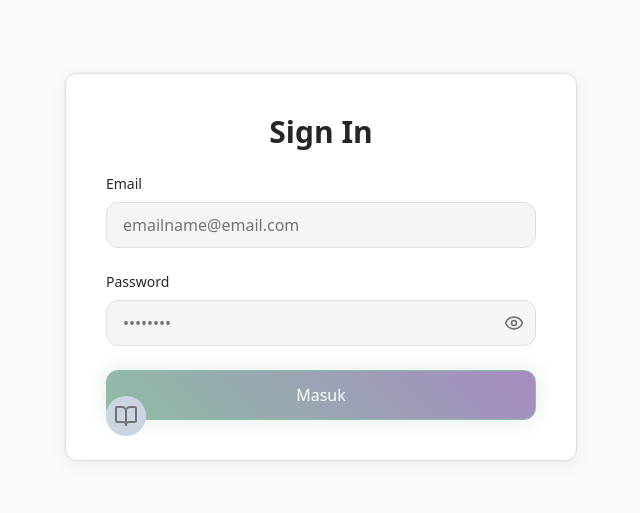
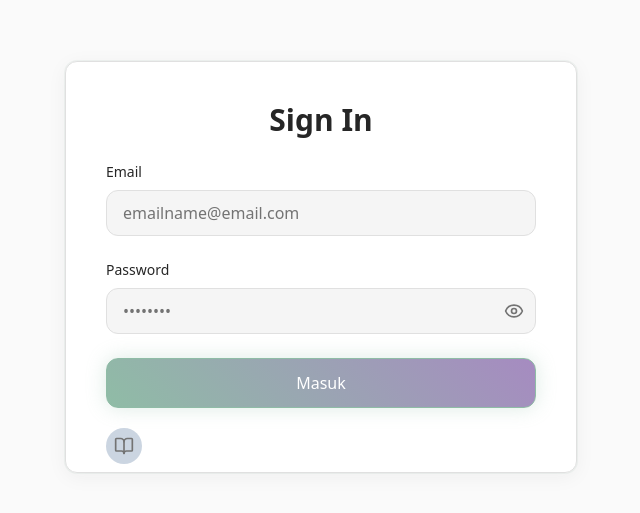
Before and after one commit to Apriiansh/ocr-arsip, a Next.js app: page /sign-in in a window 1280 px wide. Shown: the part 133-646 px from the top of the page, without its empty margins (319-959 px from the left). Built offline with nearby package versions, Linux system fonts and the light colour scheme; no server answers.

Commit message:
little update

```diff
--- a/app/(auth-pages)/sign-in/page.tsx
+++ b/app/(auth-pages)/sign-in/page.tsx
@@ -41,7 +41,7 @@ export default function SignIn() {
   };
 
   return (
-    <div className="card-neon relative w-full max-w-lg p-8 md:p-10 justify-center mx-auto">
+    <div className="card-neon relative w-full max-w-lg px-10 pt-8 pb-25 md:px-10 md:pt-10 md:pb-16 justify-center mx-auto">
       <h2 className="text-2xl md:text-3xl font-semibold text-foreground mb-6 text-center">
         Sign In
       </h2>
@@ -106,10 +106,10 @@ export default function SignIn() {
 
       <Link
         href="/user-manual"
-        className="absolute bottom-10 left-8 md:bottom-6 md:left-10 text-muted-foreground bg-slate-300 rounded-full p-2 hover:text-primary transition-colors duration-300"
+        className="absolute bottom-2 left-8 md:left-10 text-muted-foreground bg-slate-300 rounded-full p-2 hover:text-primary transition-colors duration-300"
         title="Panduan Pengguna"
       >
-        <BookOpen size={24} />
+        <BookOpen size={20} />
       </Link>
     </div>
   );
```
